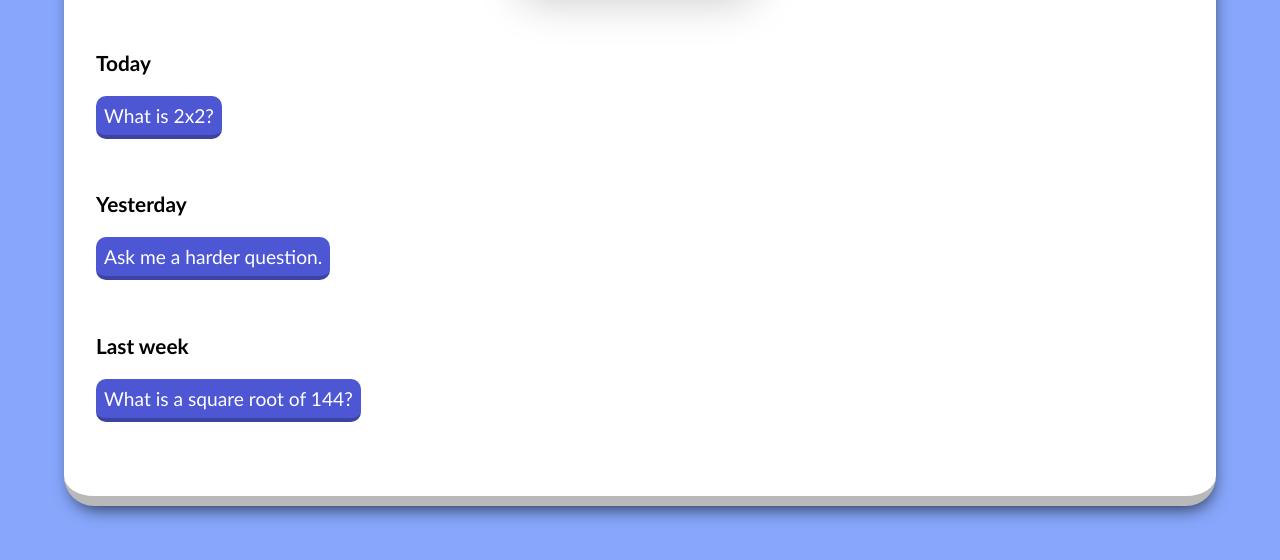
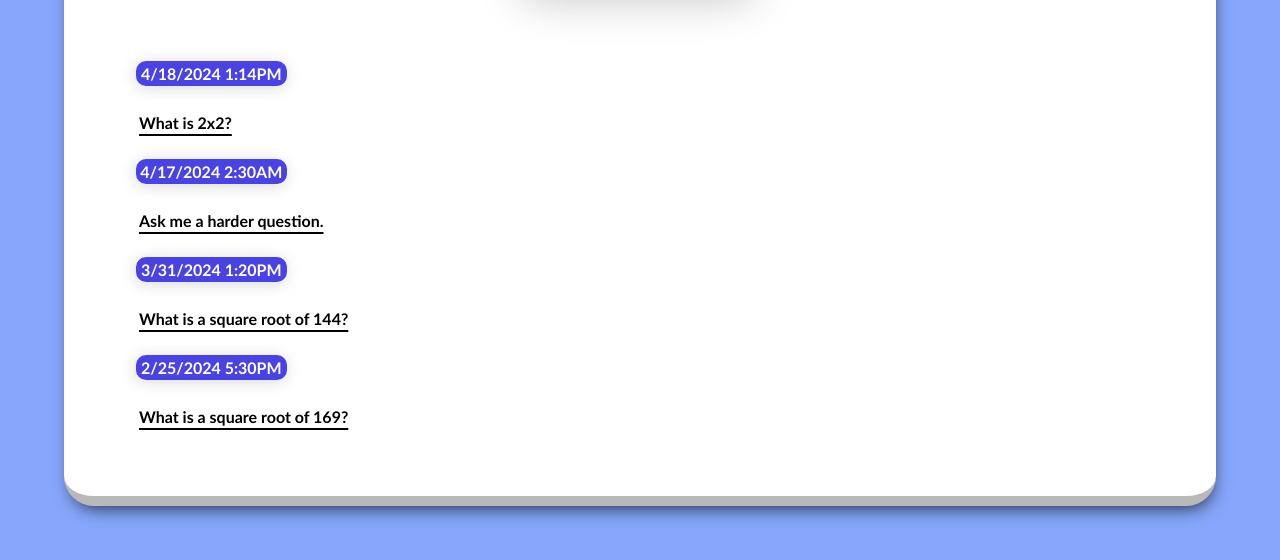
Before and after one commit to Kajga/math-tutor-website, a plain HTML site: page chathistory.html in a window 1280 px wide. Shown: the part 212-772 px from the top of the page. Drawn offline with Linux system fonts and the light colour scheme.

Commit message:
website demo

```diff
--- a/chathistory.html
+++ b/chathistory.html
@@ -16,13 +16,23 @@
     <section class="hero-section">
         <div class="chat-history-container">
             <h1>Your history</h1>
-            <p class="paragraph-text">Today</p>
+            <ul>
+            <li>
+            <p class="paragraph-text">4/18/2024 1:14PM</p>
             <a href="/" class="chat-history-link">What is 2x2?</a>
-            <br>
-            <p class="paragraph-text">Yesterday</p>
+            </li>
+            <li>
+            <p class="paragraph-text">4/17/2024 2:30AM</p>
             <a href="/" class="chat-history-link">Ask me a harder question.</a>
-            <br>
-            <p class="paragraph-text">Last week</p>
+            </li>
+            <li>
+            <p class="paragraph-text">3/31/2024 1:20PM</p>
             <a href="/" class="chat-history-link">What is a square root of 144?</a>
+          </li>
+            <li>
+             <p class="paragraph-text">2/25/2024 5:30PM</p>
+            <a href="/" class="chat-history-link">What is a square root of 169?</a>
+            </li>
+        </ul>
         </div>
     </section>
--- a/css/style5.css
+++ b/css/style5.css
@@ -54,6 +54,7 @@ h1{
     width:19%;
     margin:0 40%;
     margin-top:2rem;
+    margin-bottom:4rem;
     box-shadow: -5px 4px 44px 0px rgba(0,0,0,0.21);
 -webkit-box-shadow: -5px 4px 44px 0px rgba(0,0,0,0.21);
 -moz-box-shadow: -5px 4px 44px 0px rgba(0,0,0,0.21);
@@ -66,6 +67,9 @@ h1{
 }
 .chat-history-link{
     text-decoration:none;
+}
+li{
+    list-style:none;
 }
 .chat-history-container{
     margin:0 auto;
@@ -82,31 +86,36 @@ h1{
 -webkit-box-shadow: 2px 8px 18px -6px rgba(0,0,0,0.75);
 -moz-box-shadow: 2px 8px 18px -6px rgba(0,0,0,0.75);
 }
+
 .chat-history-container a{
-    font-size:1.2rem;
-    background-color: #4d56d3;
-    border: solid transparent;
-    border-radius: 16px;
-    border-width: 0 0 4px;
+    text-decoration:underline;
+    text-underline-offset:5px;
+    text-decoration-thickness:2px;
+    font-size:1rem;
     box-sizing:border-box;
-    border-bottom-width:4px;
-    border-bottom-color:#3c43a1;
-    color: #FFFFFF;
+    color: black;
+    border:solid transparent;
     display: inline-block;
+    border-radius:5px;
     margin-left:2rem;
+    font-weight:600;
     padding-top: 0.5rem;
     padding-bottom:0.5rem;
-    padding-right:0.5rem;
-    padding-left:0.5rem;
-    border-radius:10px;
 }
 .chat-history-container a:hover{
-    background-color:#5b63d6;
-    border-color:#5b63d6;
-    border-bottom-color:#444baf;
+    background-color:rgb(233, 231, 231);
 }
 .chat-history-container p{
-    font-size:1.3rem;
-    padding-left:2rem;
-    padding-top:2rem;
+    box-shadow: -1px 2px 16px 0px rgba(0,0,0,0.15);
+    -webkit-box-shadow: -1px 2px 16px 0px rgba(0,0,0,0.15);
+    -moz-box-shadow: -1px 2px 16px 0px rgba(0,0,0,0.15);
+    border:solid;
+    font-size:1rem;
+    width:13%;
+    margin-left:2rem;
+    text-align:center;
+    border-color:#4942E4;
+    background-color:#4942E4;
+    border-radius:10px;
+    color:white;
 }
```
Also changed, not shown: css/style4.css (+7 -5 lines), newchat.html (+23 -0 lines).
